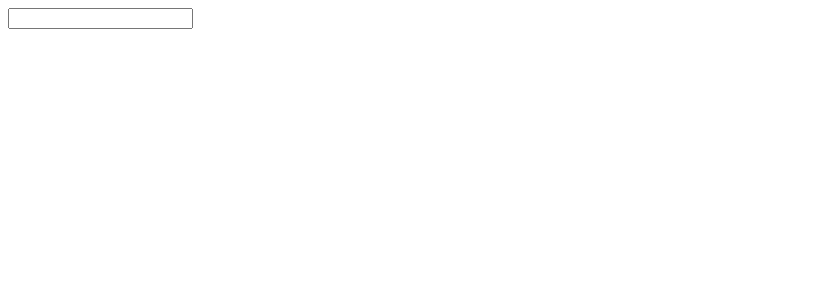
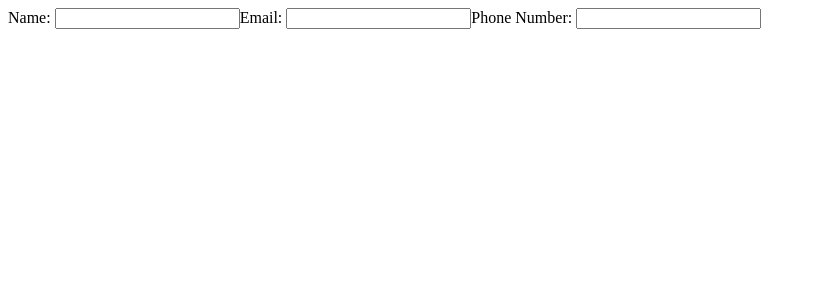
Before and after one commit to VinceDaPrince45/cvapp, a React (Vite) app: page / in a window 1280 px wide. Shown: the top 300 px of the page, without its empty margins (0-816 px from the left). Built offline with nearby package versions, Linux system fonts and the light colour scheme.

Commit message:
Add useState hook to general info

```diff
--- a/src/App.jsx
+++ b/src/App.jsx
@@ -3,16 +3,35 @@ import GenInfo from "./GenInfo";
 
 export default function App({nameVal,emailVal,phoneVal}) {
   const [name,setName] = useState('');
+  const [email,setEmail] = useState('');
+  const [phoneNum,setPhoneNum] = useState('');
   return (
     <div>
       <label>
+        Name:{" "}
         <input
           type="text"
           value={name}
           onChange={(event)=>setName(event.target.value)}
         />
       </label>
-      <GenInfo nameVal={nameVal} emailVal={emailVal} phoneVal={phoneVal} />
+      <label>
+        Email:{" "}
+        <input
+          type="text"
+          value={email}
+          onChange={(event)=>setEmail(event.target.value)}
+        />
+      </label>
+      <label>
+        Phone Number:{" "}
+        <input
+          type="text"
+          value={phoneNum}
+          onChange={(event)=>setPhoneNum(event.target.value)}
+        />
+      </label>
+      <GenInfo nameVal={name} emailVal={email} phoneVal={phoneNum} />
     </div>
   );
 }
```
